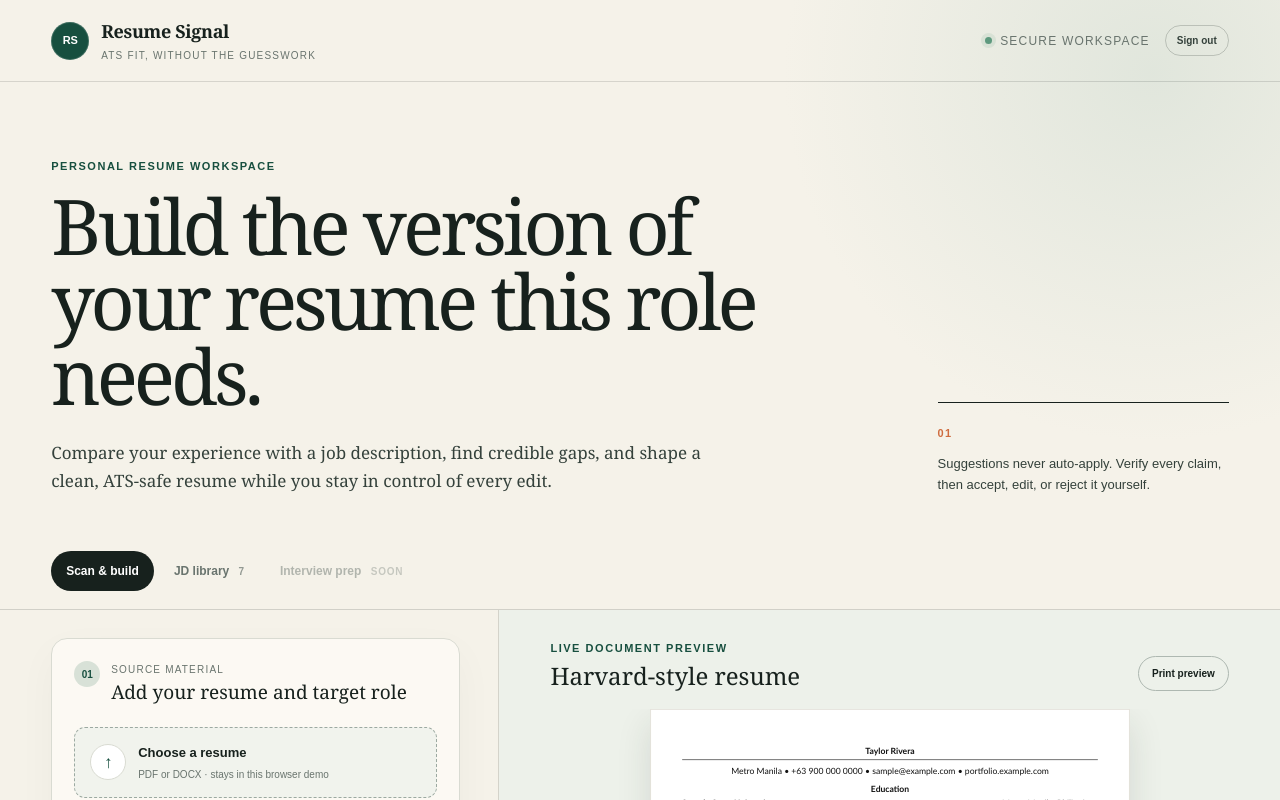
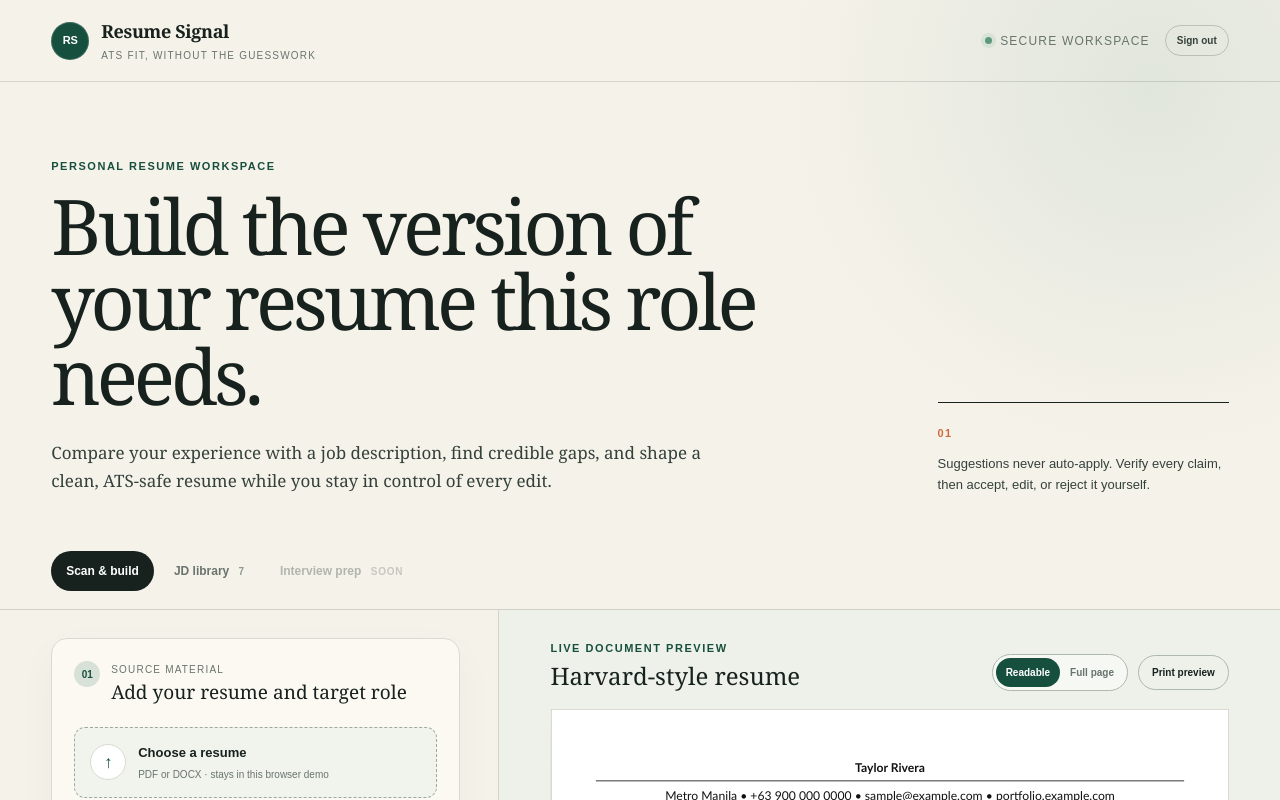
Before and after one commit to carlo-cortez/resume-signal, a Next.js app: page / in a window 1280 px wide. Shown: the top 800 px of the page. Built offline with nearby package versions, Linux system fonts and the light colour scheme.

Commit message:
Add readable resume preview mode

```diff
--- a/app/globals.css
+++ b/app/globals.css
@@ -181,6 +181,10 @@ textarea:focus { border-color: var(--forest); outline: 3px solid rgba(23,79,63,.
 .preview-header { display: flex; justify-content: space-between; align-items: end; margin-bottom: 18px; }
 .preview-header .eyebrow { margin-bottom: 5px; }
 .preview-header h2 { margin: 0; font: 500 24px/1.2 Georgia, serif; }
+.preview-actions { display: flex; align-items: center; gap: 10px; }
+.preview-mode { display: flex; padding: 3px; border: 1px solid #aeb8b1; border-radius: 999px; background: rgba(255,255,255,.45); }
+.preview-mode button { border: 0; border-radius: 999px; padding: 7px 10px; color: var(--muted); background: transparent; font-size: 10px; font-weight: 700; }
+.preview-mode button.active { color: white; background: var(--forest); }
 .secondary-button { border: 1px solid #aeb8b1; border-radius: 999px; padding: 9px 13px; color: var(--ink); background: transparent; font-size: 10px; font-weight: 700; }
 .secondary-button:hover { background: var(--paper); }
 .paper-frame { display: flex; justify-content: center; width: 100%; height: calc(1056px * var(--preview-scale)); overflow: hidden; }
@@ -287,7 +291,8 @@ footer strong { color: var(--ink); }
   .hero { padding-bottom: 42px; }
   .controls-column, .preview-column, .library-view { padding-left: 16px; padding-right: 16px; }
   .panel { padding: 17px; }
-  .preview-header { align-items: center; }
+  .preview-header { align-items: start; gap: 12px; }
+  .preview-actions { align-items: flex-end; flex-direction: column-reverse; }
   .preview-legend { display: grid; }
   .role-list { grid-template-columns: 1fr; }
   .profile-heading { display: grid; gap: 12px; }
--- a/app/page.tsx
+++ b/app/page.tsx
@@ -4,6 +4,7 @@ import { CSSProperties, ChangeEvent, useEffect, useMemo, useRef, useState } from
 
 type Tab = "scan" | "library";
 type Resolution = "accepted" | "rejected";
+type PreviewMode = "readable" | "page";
 
 type SavedPosting = {
   id: string;
@@ -184,6 +185,7 @@ export default function Home() {
   const [hostedPostings, setHostedPostings] = useState<SavedPosting[]>([]);
   const [libraryStatus, setLibraryStatus] = useState<"idle" | "loading" | "ready" | "error">("idle");
   const [previewScale, setPreviewScale] = useState(1);
+  const [previewMode, setPreviewMode] = useState<PreviewMode>("readable");
   const previewFrameRef = useRef<HTMLDivElement>(null);
 
   const detectedKeywords = useMemo(() => {
@@ -231,7 +233,7 @@ export default function Home() {
       const widthScale = frame.clientWidth / letterPageWidth;
       const availableHeight = Math.max(420, window.innerHeight - previewChromeHeight);
       const heightScale = availableHeight / letterPageHeight;
-      setPreviewScale(Math.min(widthScale, heightScale));
+      setPreviewScale(previewMode === "page" ? Math.min(widthScale, heightScale) : widthScale);
     };
     const observer = new ResizeObserver(updatePreviewScale);
 
@@ -242,7 +244,7 @@ export default function Home() {
       observer.disconnect();
       window.removeEventListener("resize", updatePreviewScale);
     };
-  }, []);
+  }, [previewMode]);
 
   function handleFile(event: ChangeEvent<HTMLInputElement>) {
     const file = event.target.files?.[0];
@@ -467,9 +469,29 @@ export default function Home() {
                 <p className="eyebrow">Live document preview</p>
                 <h2>Harvard-style resume</h2>
               </div>
-              <button className="secondary-button" onClick={() => window.print()}>
-                Print preview
-              </button>
+              <div className="preview-actions">
+                <div className="preview-mode" role="group" aria-label="Preview size">
+                  <button
+                    className={previewMode === "readable" ? "active" : ""}
+                    type="button"
+                    aria-pressed={previewMode === "readable"}
+                    onClick={() => setPreviewMode("readable")}
+                  >
+                    Readable
+                  </button>
+                  <button
+                    className={previewMode === "page" ? "active" : ""}
+                    type="button"
+                    aria-pressed={previewMode === "page"}
+                    onClick={() => setPreviewMode("page")}
+                  >
+                    Full page
+                  </button>
+                </div>
+                <button className="secondary-button" onClick={() => window.print()}>
+                  Print preview
+                </button>
+              </div>
             </div>
             <div
               className="paper-frame"
```
Also changed, not shown: 1 other file (tests, documents, lock files or other folders).
